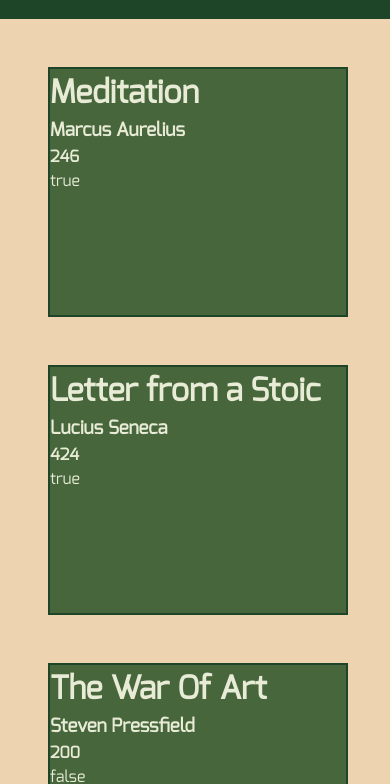
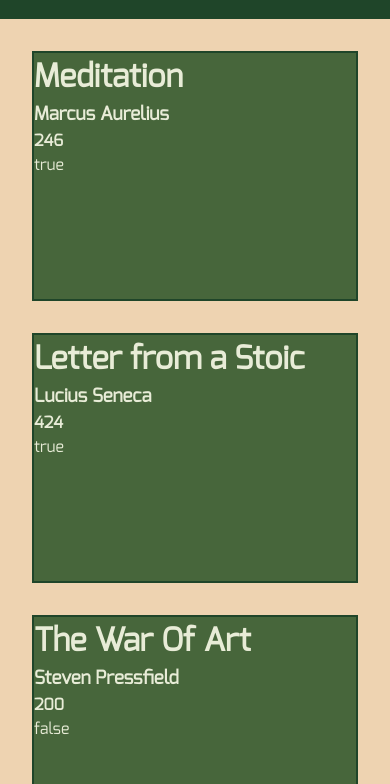
Before and after one commit to danilocasim/library, a plain HTML site: page index.html in a window 390 px wide. Shown: the part 61-845 px from the top of the page. Drawn offline with Linux system fonts and the light colour scheme.

Commit message:
Fix unbalance padding when mobile view

```diff
--- a/styles.css
+++ b/styles.css
@@ -166,8 +166,8 @@
   grid-template-columns: repeat(auto-fit, minmax(300px, 1fr));
   justify-content: space-evenly;
   align-content: start;
-  gap: 3rem;
-  padding: 3rem;
+  gap: 2rem;
+  padding: 2rem;
   min-height: calc(100vh - 80px);
   background-color: #eed3b1;
 }
```
